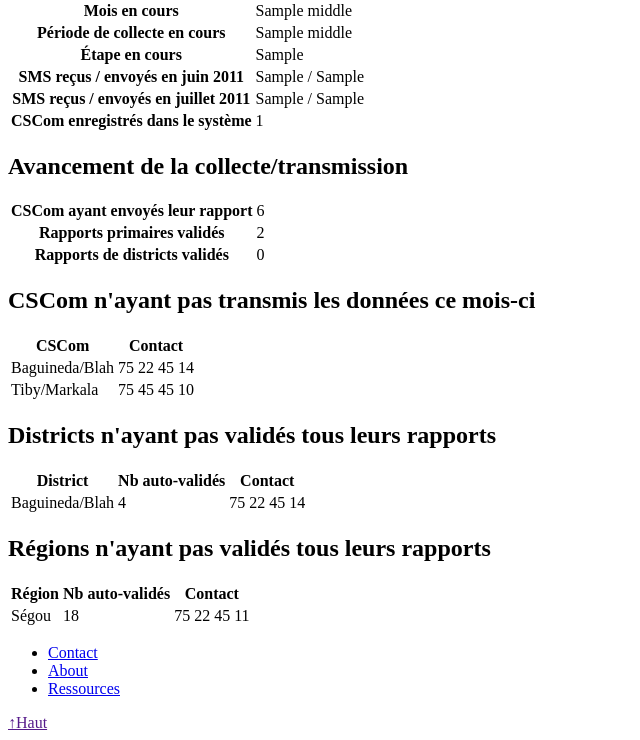
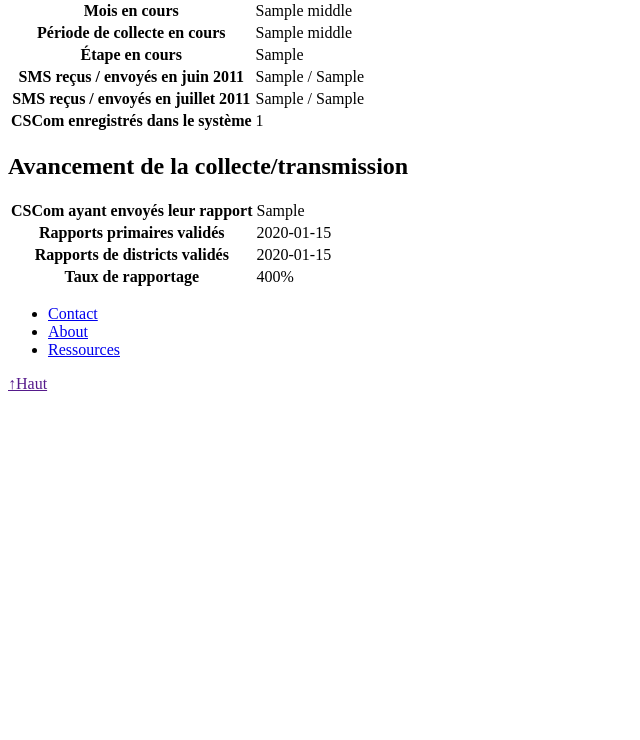
Before and after one commit to yeleman/pnlp2011, a Django app: template pnlp_web/templates/dashboard.html in a window 1280 px wide. Shown: the part 346-1086 px from the top of the page, without its empty margins (0-640 px from the left). After the commit the page ends 737 px from the top, so only its background shows below. Run offline with Django 3.2, Linux system fonts and the light colour scheme; the template is opened without the code that fills it: most values are stand-ins (such as "Sample title", 1, 10 or a date in 2020); parts of the project's set-up code (start-up, migrations or seed data) failed here and were passed over.

Commit message:
dashboard still

```diff
--- a/pnlp_web/static/pnlp.css
+++ b/pnlp_web/static/pnlp.css
@@ -155,3 +155,5 @@ select.browser{background-color:white;color:#2c3238;text-transform:uppercase;bor
 #content.download hr{display:none;}
 #content.download table img{display:none;}
 #content.download table a,#content.download table a:link,#content.download table a:hover,#content.download table a:active{font-weight:bold;color:#2d2d2d;}
+.reporting_rate{color:#f8f8f8;font-weight:bold;}
+.success{background-color:#88d16f;}
--- a/pnlp_web/templates/dashboard.html
+++ b/pnlp_web/templates/dashboard.html
@@ -24,32 +24,33 @@
 
 <h2>Avancement de la collecte/transmission</h2>
 <table class="center">
-<tr><th>CSCom ayant envoyés leur rapport</th><td>6</td></tr>
-<tr><th>Rapports primaires validés</th><td>2</td></tr>
-<tr><th>Rapports de districts validés</th><td>0</td></tr>
+<tr><th>CSCom ayant envoyés leur rapport</th><td>{{ received_cscom_reports }}</td></tr>
+<tr><th>Rapports primaires validés</th><td>{{ cscom_reports_validated }}</td></tr>
+<tr><th>Rapports de districts validés</th><td>{{ district_reports_validated }}</td></tr>
+<tr><th>Taux de rapportage</th><td class="reporting_rate {{ reporting_rate|rate_class }}">{{ reporting_rate|percent }}</td></tr>
 </table>
 
-{% if time_cscom_over or 1 %}
+{% if time_cscom_over %}
 <h2>CSCom n'ayant pas transmis les données ce mois-ci</h2>
 <table class="center">
-<tr><th>CSCom</th><th>Contact</th></tr>
+<tr><th>CSCom</th><th class="center">Contact</th></tr>
 <tr><td class="left">Baguineda/Blah</td><td>75 22 45 14</td></tr>
 <tr><td class="left">Tiby/Markala</td><td>75 45 45 10</td></tr>
 </table>
 {% endif %}
 
-{% if time_district_over or 1%}
+{% if time_district_over%}
 <h2>Districts n'ayant pas validés tous leurs rapports</h2>
 <table class="center">
-<tr><th>District</th><th>Nb auto-validés</th><th>Contact</th></tr>
+<tr><th>District</th><th class="center">Nb auto-validés</th><th class="center">Contact</th></tr>
 <tr><td class="left">Baguineda/Blah</td><td>4</td><td>75 22 45 14</td></tr>
 </table>
 {% endif %}
 
-{% if time_region_over or 1%}
+{% if time_region_over %}
 <h2>Régions n'ayant pas validés tous leurs rapports</h2>
 <table class="center">
-<tr><th>Région</th><th>Nb auto-validés</th><th>Contact</th></tr>
+<tr><th>Région</th><th class="center">Nb auto-validés</th><th class="center">Contact</th></tr>
 <tr><td class="left">Ségou</td><td>18</td><td>75 22 45 11</td></tr>
 </table>
 {% endif %}
--- a/pnlp_web/templatetags/pnlp.py
+++ b/pnlp_web/templatetags/pnlp.py
@@ -217,3 +217,17 @@ def stage_name(slug):
     if slug == 'over':
         return _(u"Analyse niveau national")
     return slug
+
+@register.filter(name='rate_class')
+@stringfilter
+def css_rate_class(rate):
+    try:
+        rate = float(rate)
+    except:
+        return rate
+    else:
+        if rate < 20:
+            return 'error'
+        if rate < 60:
+            return 'warning'
+        return 'success'
```
Also changed, not shown: pnlp_web/static/less/layout.less (+9 -0 lines), pnlp_web/views/dashboard.py (+21 -5 lines).
